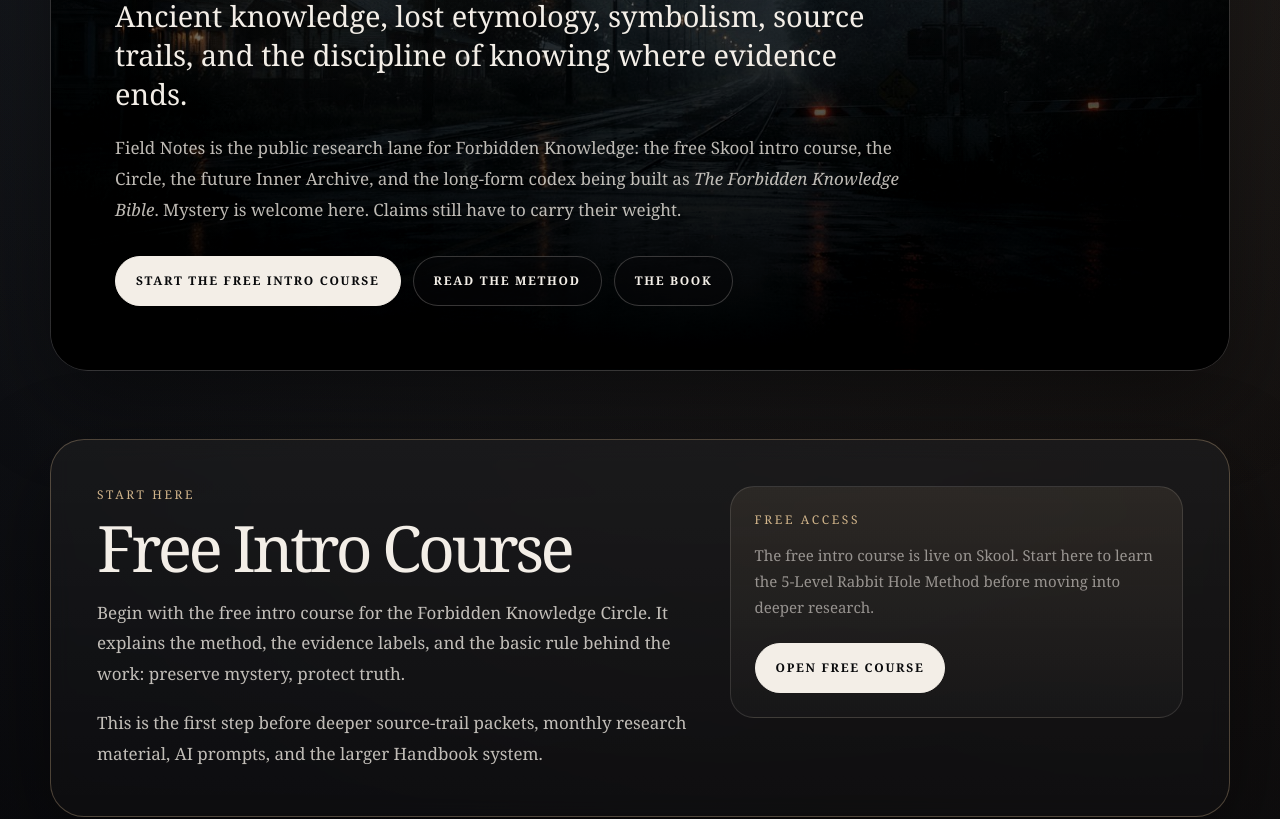
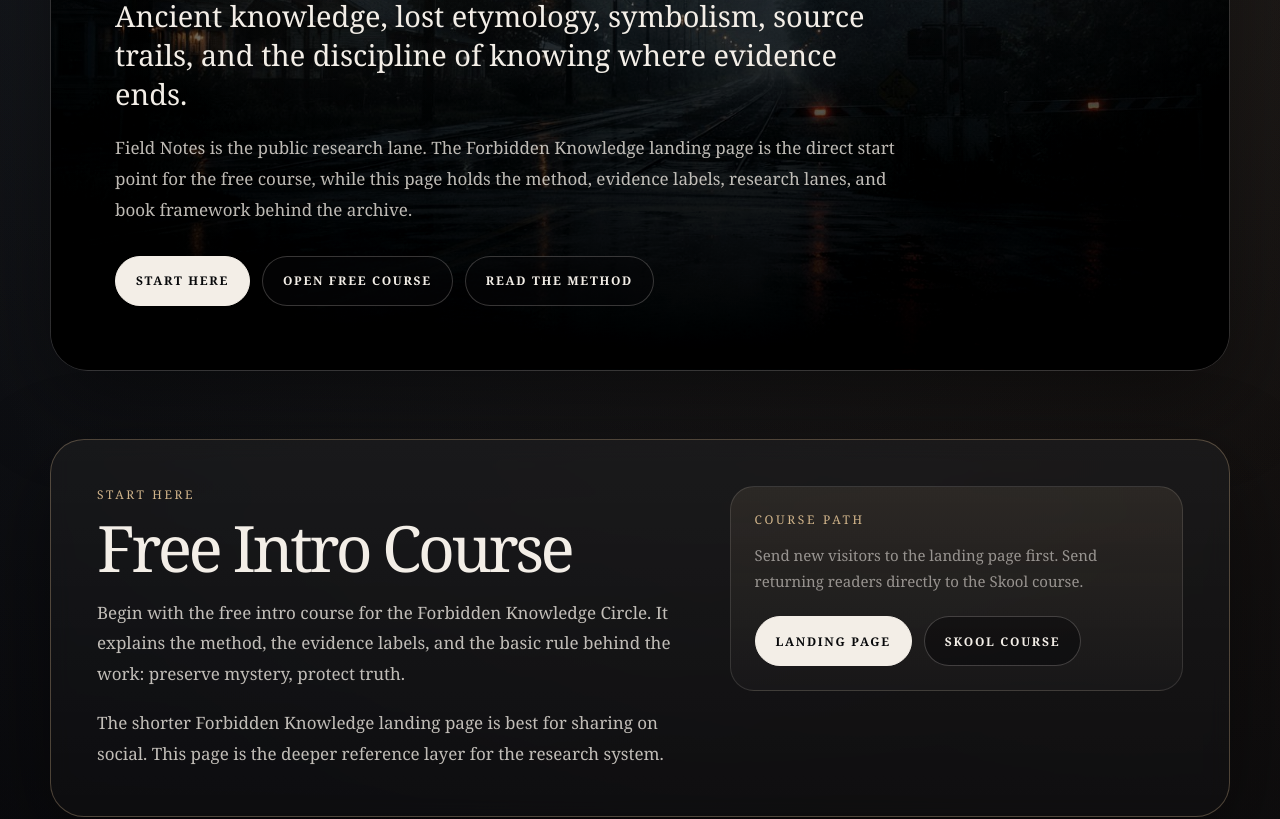
Before and after one commit to chthomps4/parallaxhearts-site, a Next.js app in the folder site/: page /field-notes in a window 1280 px wide. Shown: the part 500-1319 px from the top of the page. Built offline with nearby package versions, Linux system fonts and the light colour scheme.

Commit message:
Add Forbidden Knowledge landing link to Field Notes page

```diff
--- a/site/app/field-notes/page.tsx
+++ b/site/app/field-notes/page.tsx
@@ -30,6 +30,7 @@ const navItems = [
   ["Home", "/"],
   ["Music", "/music"],
   ["Story", "/project"],
+  ["Forbidden Knowledge", "/forbidden-knowledge"],
   ["Field Notes", "/field-notes"],
   ["Shop", "/shop"],
   ["Support", "/support"],
@@ -220,11 +221,10 @@ export default function FieldNotesPage() {
               </p>
 
               <p className="body-copy" style={{ margin: "20px 0 0", maxWidth: "790px" }}>
-                Field Notes is the public research lane for Forbidden Knowledge:
-                the free Skool intro course, the Circle, the future Inner
-                Archive, and the long-form codex being built as{" "}
-                <em>The Forbidden Knowledge Bible</em>. Mystery is welcome here.
-                Claims still have to carry their weight.
+                Field Notes is the public research lane. The Forbidden Knowledge
+                landing page is the direct start point for the free course,
+                while this page holds the method, evidence labels, research
+                lanes, and book framework behind the archive.
               </p>
 
               <div
@@ -235,21 +235,21 @@ export default function FieldNotesPage() {
                   flexWrap: "wrap",
                 }}
               >
+                <Link href="/forbidden-knowledge" className="primary-button">
+                  Start Here
+                </Link>
+
                 <a
                   href={freeIntroCourseUrl}
                   target="_blank"
                   rel="noreferrer"
-                  className="primary-button"
+                  className="secondary-button"
                 >
-                  Start the Free Intro Course
+                  Open Free Course
                 </a>
 
                 <Link href="#method" className="secondary-button">
                   Read the Method
-                </Link>
-
-                <Link href="#book" className="secondary-button">
-                  The Book
                 </Link>
               </div>
             </div>
@@ -281,9 +281,9 @@ export default function FieldNotesPage() {
               </p>
 
               <p className="body-copy" style={{ margin: "18px 0 0" }}>
-                This is the first step before deeper source-trail packets,
-                monthly research material, AI prompts, and the larger Handbook
-                system.
+                The shorter Forbidden Knowledge landing page is best for sharing
+                on social. This page is the deeper reference layer for the
+                research system.
               </p>
             </div>
 
@@ -297,22 +297,33 @@ export default function FieldNotesPage() {
               }}
             >
               <p className="kicker" style={{ marginBottom: "14px" }}>
-                Free access
+                Course path
               </p>
 
               <p className="soft-copy" style={{ margin: 0 }}>
-                The free intro course is live on Skool. Start here to learn the
-                5-Level Rabbit Hole Method before moving into deeper research.
+                Send new visitors to the landing page first. Send returning
+                readers directly to the Skool course.
               </p>
 
-              <div style={{ marginTop: "22px" }}>
+              <div
+                style={{
+                  marginTop: "22px",
+                  display: "flex",
+                  gap: "12px",
+                  flexWrap: "wrap",
+                }}
+              >
+                <Link href="/forbidden-knowledge" className="primary-button">
+                  Landing Page
+                </Link>
+
                 <a
                   href={freeIntroCourseUrl}
                   target="_blank"
                   rel="noreferrer"
-                  className="primary-button"
+                  className="secondary-button"
                 >
-                  Open Free Course
+                  Skool Course
                 </a>
               </div>
             </aside>
@@ -523,14 +534,9 @@ export default function FieldNotesPage() {
               </p>
 
               <div style={{ marginTop: "22px" }}>
-                <a
-                  href={freeIntroCourseUrl}
-                  target="_blank"
-                  rel="noreferrer"
-                  className="primary-button"
-                >
-                  Start Free Course
-                </a>
+                <Link href="/forbidden-knowledge" className="primary-button">
+                  Start Here
+                </Link>
               </div>
             </aside>
           </div>
```
